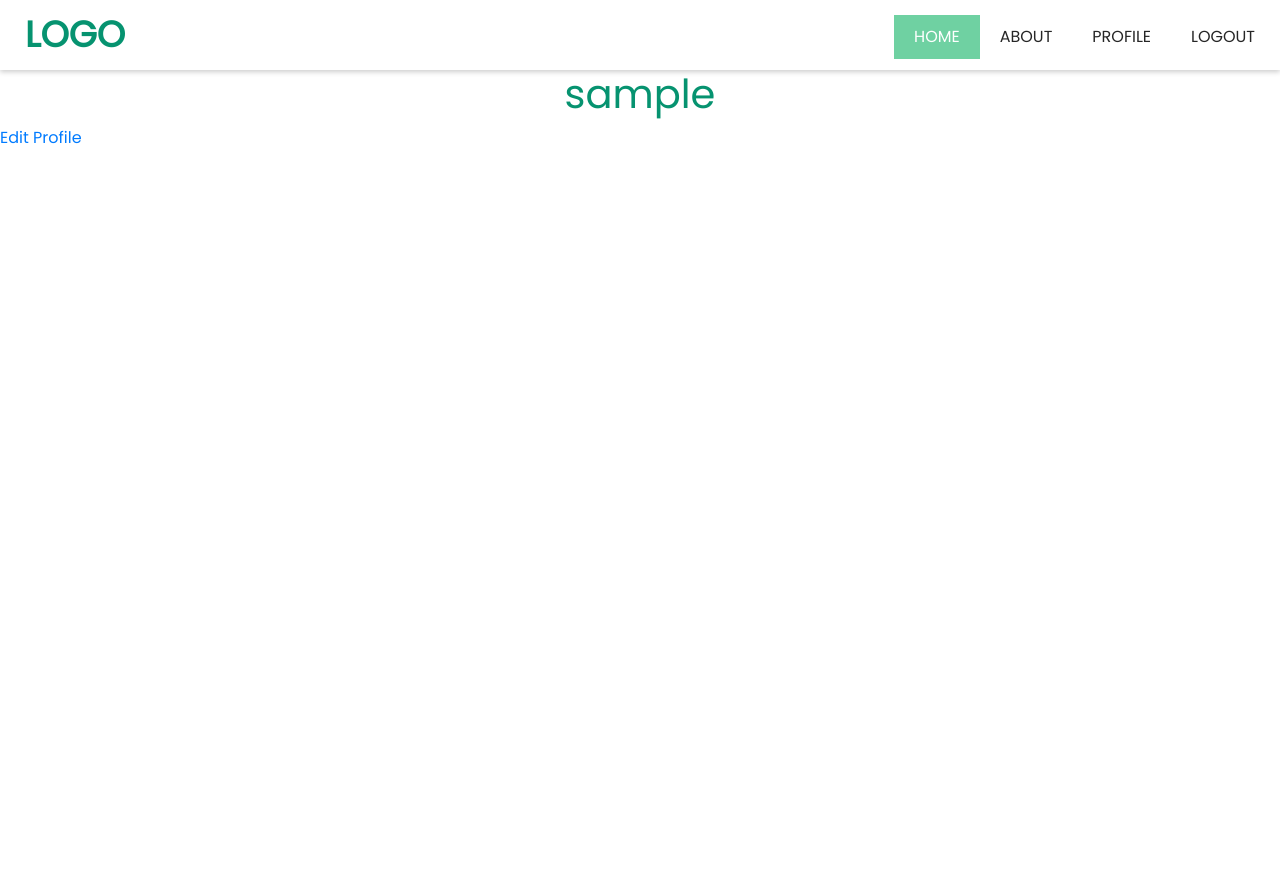
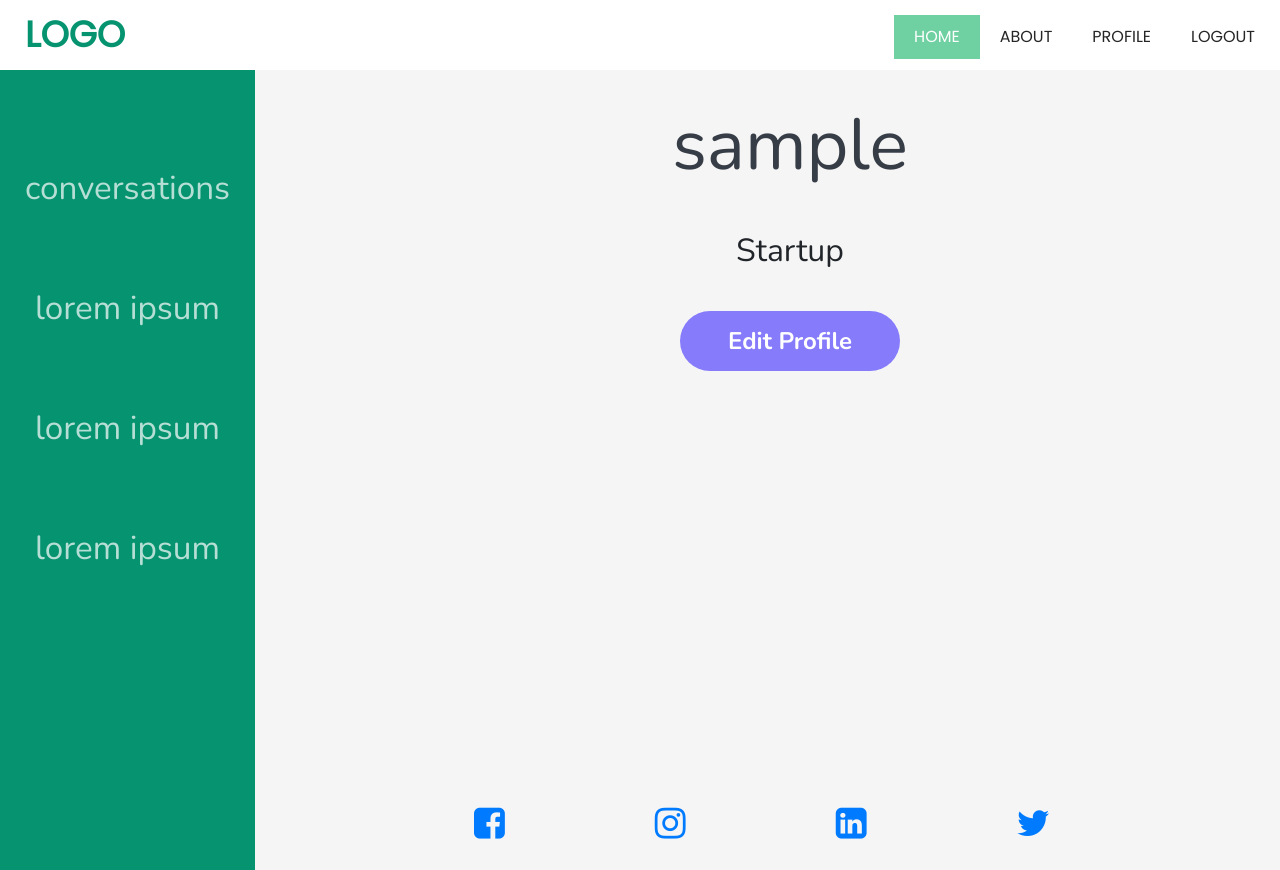
Before and after one commit to dubeyaayush07/startup_platform, a Django app: page /dashboard/ in a window 1280 px wide. Before the commit the page ends 144 px from the top, so only its background shows below. Run offline with Django 3.2, Linux system fonts and the light colour scheme; the visitor is signed in with stand-in values (Sample User, id 1); some libraries are stand-ins or nearby versions; some web fonts are replaced.

Commit message:
dashboard

```diff
--- a/main_app/static/main_app/main.css
+++ b/main_app/static/main_app/main.css
@@ -1,3 +1,4 @@
+@import url('https://fonts.googleapis.com/css?family=Nunito:300,400,700');
 @import url('https://fonts.googleapis.com/css?family=Poppins&display=swap');
 body {
     background: white;
--- /dev/null
+++ b/main_app/static/main_app/main3.css
@@ -0,0 +1,159 @@
+.dashboard {
+    font-family: 'Nunito', sans-serif;
+    background: whitesmoke;
+}
+
+.content {
+    grid-area: content;
+}
+
+.sidebar {
+    grid-area: sidebar;
+    background: #069370;
+    justify-content: center;
+    width: 85%;
+}
+
+.footer {
+    grid-area: footer;
+    background: whitesmoke;
+    color: white;
+}
+
+.fav {
+    display: flex;
+    flex-direction: row;
+}
+
+.footer-item {
+    padding-left: 150px;
+}
+
+.dashboard-container {
+    font-size: 1.5em;
+    width: 100%;
+    height: 100vh;
+    display: grid;
+    grid-template-areas: "sidebar" "content" "footer";
+    grid-template-columns: 1fr;
+    grid-template-rows: 130px 600px 250px;
+}
+
+.content,
+.sidebar,
+.footer {
+    padding: 1em;
+}
+
+.dashboard-nav ul {
+    padding: 0;
+    margin: 0;
+    display: flex;
+    justify-content: space-between;
+    text-align: center;
+    list-style: none;
+}
+
+.dashboard-nav li {
+    padding-top: 70px;
+    font-size: 2.6vw;
+}
+
+.dashboard-nav li a {
+    color: white;
+    font-weight: 50;
+    text-decoration: none;
+    opacity: 0.7;
+    transition: 0.3s;
+}
+
+.dashboard-nav li a:hover {
+    opacity: 1.2;
+}
+
+.hero {
+    max-width: 960px;
+    margin: 0;
+    text-align: center;
+}
+
+.hero h1 {
+    font-size: 2em;
+    font-weight: 300;
+    color: #373d46;
+}
+
+.hero p {
+    font-weight: 300;
+    line-height: 1.8em;
+}
+
+.action-btn {
+    display: inline-block;
+    color: white;
+    font-weight: 700;
+    background: #867bfb;
+    padding: 0.5em 2em;
+    border-radius: 40px;
+    margin: 1em 0;
+    transition: 0.3s;
+}
+
+.action-btn:hover {
+    background: #069370;
+    color: white;
+}
+
+.hero-content a {
+    text-decoration: none;
+}
+
+.dashboard-footer ul {
+    max-width: 640px;
+    margin: 2em auto;
+    padding: 0;
+    list-style: none;
+    text-align: center;
+    display: flex;
+    flex-direction: row;
+}
+
+.dashboard-footer ul li {
+    align-self: flex-end;
+}
+
+.dashboard-footer ul li a {
+    text-decoration: none;
+    color: #c1c6ce;
+}
+
+@media(min-width:1040px) {
+    .dashboard-container {
+        grid-template-areas: "sidebar content" "sidebar footer";
+        grid-template-columns: 300px 1fr;
+        grid-template-rows: 1fr auto;
+    }
+    .dashboard-nav ul {
+        display: flex;
+        justify-content: space-between;
+        flex-direction: column;
+    }
+    .sidebar {
+        background: #069370;
+    }
+    .hero h1 {
+        font-size: 3em;
+    }
+    .hero p {
+        width: 100%;
+    }
+    .dashboard-footer ul {
+        max-width: 960px;
+        margin: 0 auto;
+        padding: 2em 0;
+    }
+}
+
+i:hover {
+    color: #069370;
+}
--- a/main_app/templates/main_app/base.html
+++ b/main_app/templates/main_app/base.html
@@ -7,12 +7,13 @@
     <meta name="viewport" content="width=device-width, initial-scale=1.0">
     <meta http-equiv="X-UA-Compatible" content="ie=edge">
 
-
+    <link rel="stylesheet" href="https://cdnjs.cloudflare.com/ajax/libs/font-awesome/4.7.0/css/font-awesome.min.css">
     <link href="https://fonts.googleapis.com/css?family=Baskervville&display=swap" rel="stylesheet ">
     <link rel="stylesheet" href="https://stackpath.bootstrapcdn.com/bootstrap/4.3.1/css/bootstrap.min.css" integrity="sha384-ggOyR0iXCbMQv3Xipma34MD+dH/1fQ784/j6cY/iJTQUOhcWr7x9JvoRxT2MZw1T" crossorigin="anonymous">
     <link rel="stylesheet" href="{% static 'main_app/main.css' %}">
     <link href="https://stackpath.bootstrapcdn.com/font-awesome/4.7.0/css/font-awesome.min.css " rel="stylesheet ">
     <link rel="stylesheet" href="{% static 'main_app/main2.css' %}">
+    <link rel="stylesheet" href="{% static 'main_app/main3.css' %}">
     <title>Startup Platform</title>
 </head>
 
@@ -25,14 +26,13 @@
                 <li><a href="{% url 'home' %}" class="active">HOME</a></li>
                 <li><a href="#">ABOUT</a></li>
                 {% if user.is_authenticated and user.profile.role == 'M' %}
-                    <li><a href="{% url 'dashboard' %}">DASHBOARD</a></li>
-                {% endif %}
-                {% if not user.is_authenticated %}
-                    <li><a href="{% url 'register' %}">REGISTER</a></li>
-                    <li><a href="{% url 'login' %}">LOGIN</a></li>
+                <li><a href="{% url 'dashboard' %}">DASHBOARD</a></li>
+                {% endif %} {% if not user.is_authenticated %}
+                <li><a href="{% url 'register' %}">REGISTER</a></li>
+                <li><a href="{% url 'login' %}">LOGIN</a></li>
                 {% else %}
-                    <li><a href="{% url 'profile' %}">PROFILE</a></li>
-                    <li><a href="{% url 'logout' %}">LOGOUT</a></li>
+                <li><a href="{% url 'profile' %}">PROFILE</a></li>
+                <li><a href="{% url 'logout' %}">LOGOUT</a></li>
                 {% endif %}
 
             </ul>
--- a/users/templates/users/dashboard.html
+++ b/users/templates/users/dashboard.html
@@ -1,5 +1,59 @@
-{% extends "main_app/base.html" %}
-{% block content %}
-    <h1>{{ profile.user.username }}</h1>
-    <a href="{% url 'profile' %}">Edit Profile</a>
+{% extends "main_app/base.html" %} {% block content %}
+<div class="dashboard">
+    <!-- <h1>{{ profile.user.username }}</h1> -->
+    <!-- <a href="{% url 'profile' %}">Edit Profile</a> -->
+    <div class="dashboard-container">
+        <div class="sidebar">
+            <div class="dashboard-nav">
+                <ul>
+                    <li class="li-top">
+                        <a href="#">conversations</a>
+                    </li>
+                    <li>
+                        <a href="#">lorem ipsum</a>
+                    </li>
+                    <li>
+                        <a href="#">lorem ipsum</a>
+                    </li>
+                    <li>
+                        <a href="#">lorem ipsum</a>
+                    </li>
+                </ul>
+            </div>
+        </div>
+        <div class="content">
+            <section class="hero">
+                <div class="hero-content">
+                    <h1>
+                        <h1>{{ profile.user.username }}</h1><br>
+                        <h2>{{ profile.get_role_display }}</h2>
+                    </h1>
+                    <p>{{ profile.description }}</p>
+                    <a href="{% url 'profile' %}" class="action-btn">Edit Profile</a>
+                </div>
+            </section>
+        </div>
+        <div class="footer">
+            <footer>
+                <div class="fav">
+                    <div class="footer-item">
+                        <a href="#"><i class="fa fa-facebook-square" style="font-size:36px"></i></a>
+                    </div>
+                    <div class="footer-item">
+
+                        <a href="#"><i class="fa fa-instagram" style="font-size:36px"></i></a>
+                    </div>
+                    <div class="footer-item">
+
+                        <a href="#"><i class="fa fa-linkedin-square" style="font-size:36px"></i></a>
+                    </div>
+                    <div class="footer-item">
+
+                        <a href="#"><i class="fa fa-twitter" style="font-size:36px; small-button"></i></a>
+                    </div>
+                </div>
+            </footer>
+        </div>
+    </div>
+</div>
 {% endblock content %}
```
Lines whose indentation alone changed are shown as unchanged.
